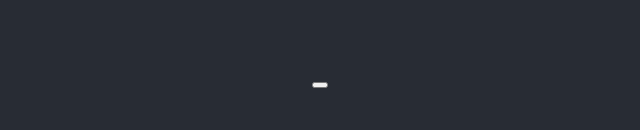
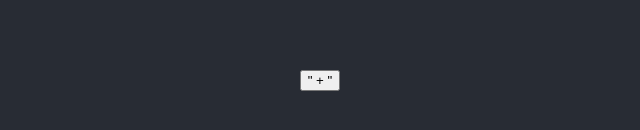
Before and after one commit to Randilwelikala/useMemo---React, a React (Create React App) app: page / in a window 1280 px wide. Shown: the part 542-672 px from the top of the page, without its empty margins (320-960 px from the left). Built offline with nearby package versions, Linux system fonts and the light colour scheme.

Commit message:
modify button

```diff
--- a/src/App.js
+++ b/src/App.js
@@ -13,7 +13,7 @@ function App() {
           count - {count};
 
         </h2>
-        <h3><button onClick={()=>setCount(count+1)} ></button></h3>
+        <h3><button onClick={()=>setCount(count+1)} >" + "</button></h3>
 
 
       </header>
```
